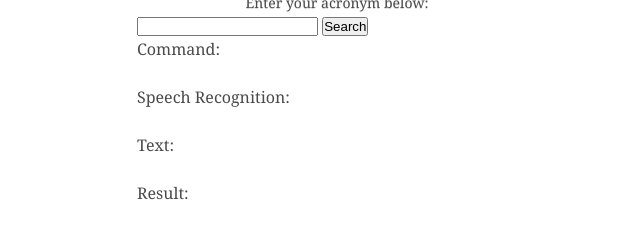
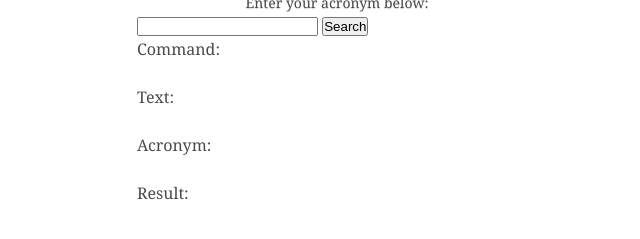
Before and after one commit to bichdiep1802/AcronymDemoApp, a plain HTML site: page index.html in a window 1280 px wide. Shown: the part 47-286 px from the top of the page, without its empty margins (153-793 px from the left). Drawn offline with Linux system fonts and the light colour scheme.

Commit message:
Update index.html

```diff
--- a/index.html
+++ b/index.html
@@ -17,8 +17,8 @@
 
     <div id="content">
 	<label>Command: </label><span id="command"></span><br><br>
-        <label>Speech Recognition: </label><span id="speechReco"></span><br><br>
         <label>Text: </label><span id="text"></span><br><br>
+        <label>Acronym: </label><span id="acr"></span><br><br>
         <label>Result: </label><span id="result"></span><br><br>
     </div>
     <script src="./js/appBarColor.js"></script>
```
